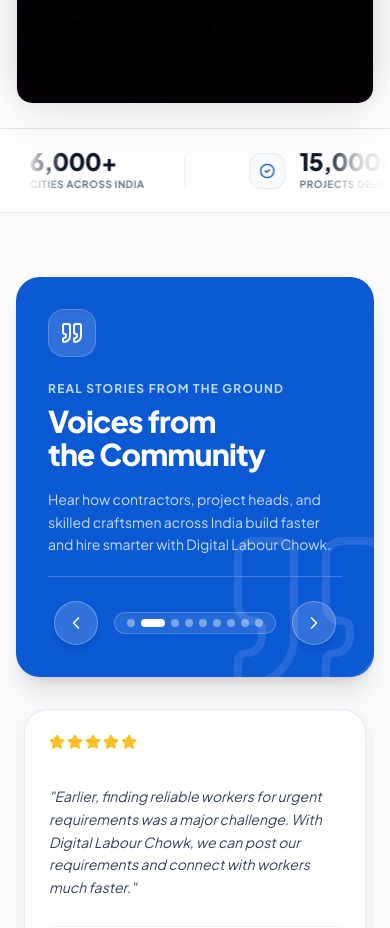
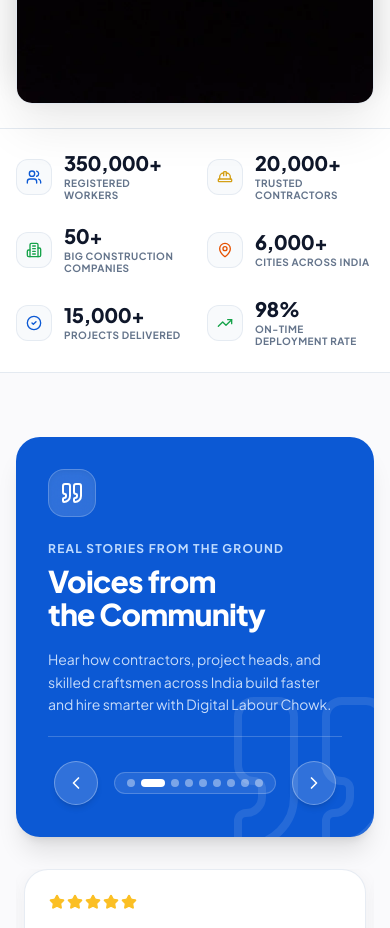
Before and after one commit to suryanmandal/digitallabourchowkv2, a Next.js app: page / in a window 390 px wide. Shown: the part 3200-4128 px from the top of the page. Built offline with nearby package versions, Linux system fonts and the light colour scheme.

Commit message:
fix(ui): convert stats marquee to stationary responsive grid layout

```diff
--- a/components/Home.tsx
+++ b/components/Home.tsx
@@ -813,34 +813,33 @@ export function StatsAndTestimonials() {
 
   return (
     <section className="w-full bg-[#FAFAFC] pt-0 pb-16 sm:pb-24 border-t-0 overflow-hidden">
-      {/* PART A: TOP HORIZONTAL STATS MARQUEE (Right to Left Scrolling) */}
+      {/* PART A: TOP HORIZONTAL STATS BAR (Stationary Responsive Grid - No Marquee Animation) */}
       <div className="w-full mb-16 sm:mb-20">
-        <div className="w-full bg-white border-y border-slate-200/90 py-5 sm:py-6 shadow-xs overflow-hidden relative">
-          <div className="absolute left-0 top-0 bottom-0 w-16 sm:w-28 bg-gradient-to-r from-white via-white/80 to-transparent z-10 pointer-events-none" />
-          <div className="absolute right-0 top-0 bottom-0 w-16 sm:w-28 bg-gradient-to-l from-white via-white/80 to-transparent z-10 pointer-events-none" />
-
-          <div className="flex w-max animate-marquee-rtl hover:[animation-play-state:paused]">
-            {[...STATS_METRICS, ...STATS_METRICS, ...STATS_METRICS, ...STATS_METRICS].map((metric, idx) => (
+        <div className="w-full bg-white border-y border-slate-200/90 py-6 sm:py-7 shadow-xs">
+          <div className="max-w-7xl mx-auto px-4 sm:px-6 lg:px-8">
+            <div className="grid grid-cols-2 sm:grid-cols-3 lg:grid-cols-6 gap-6 sm:gap-6 lg:gap-4 items-center">
+              {STATS_METRICS.map((metric, idx) => (
                 <div
-                key={`${metric.id}-${idx}`}
-                className="flex items-center mx-8 sm:mx-12 group cursor-default"
-              >
-                <div className="w-9 h-9 sm:w-10 sm:h-10 rounded-xl bg-slate-50 border border-slate-200/80 flex items-center justify-center flex-shrink-0 shadow-xs group-hover:scale-110 group-hover:border-blue-300 transition-all">
+                  key={metric.id}
+                  className={`flex items-center justify-start lg:justify-center group cursor-default ${
+                    idx !== STATS_METRICS.length - 1 ? "lg:border-r lg:border-slate-200 lg:pr-4" : ""
+                  }`}
+                >
+                  <div className="w-9 h-9 sm:w-10 sm:h-10 rounded-xl bg-slate-50 border border-slate-200/80 flex items-center justify-center flex-shrink-0 shadow-xs group-hover:scale-105 group-hover:border-blue-300 transition-all">
                     {metric.icon}
                   </div>
 
-                <div className="flex flex-col text-left ml-3.5 sm:ml-4 whitespace-nowrap">
-                  <span className="text-2xl sm:text-3xl font-black text-slate-900 tracking-tight leading-none">
+                  <div className="flex flex-col text-left ml-3 min-w-0">
+                    <span className="text-xl sm:text-2xl font-black text-slate-900 tracking-tight leading-none">
                       {metric.value}
                     </span>
-                  <span className="text-[10px] sm:text-xs font-bold text-slate-500 tracking-wider uppercase mt-1">
+                    <span className="text-[10px] sm:text-[11px] font-bold text-slate-500 tracking-wider uppercase mt-1 leading-tight">
                       {metric.label}
                     </span>
                   </div>
-
-                <div className="w-px h-8 bg-slate-200 ml-10 sm:ml-14" />
                 </div>
               ))}
+            </div>
           </div>
         </div>
       </div>
```
Lines whose indentation alone changed are shown as unchanged.
